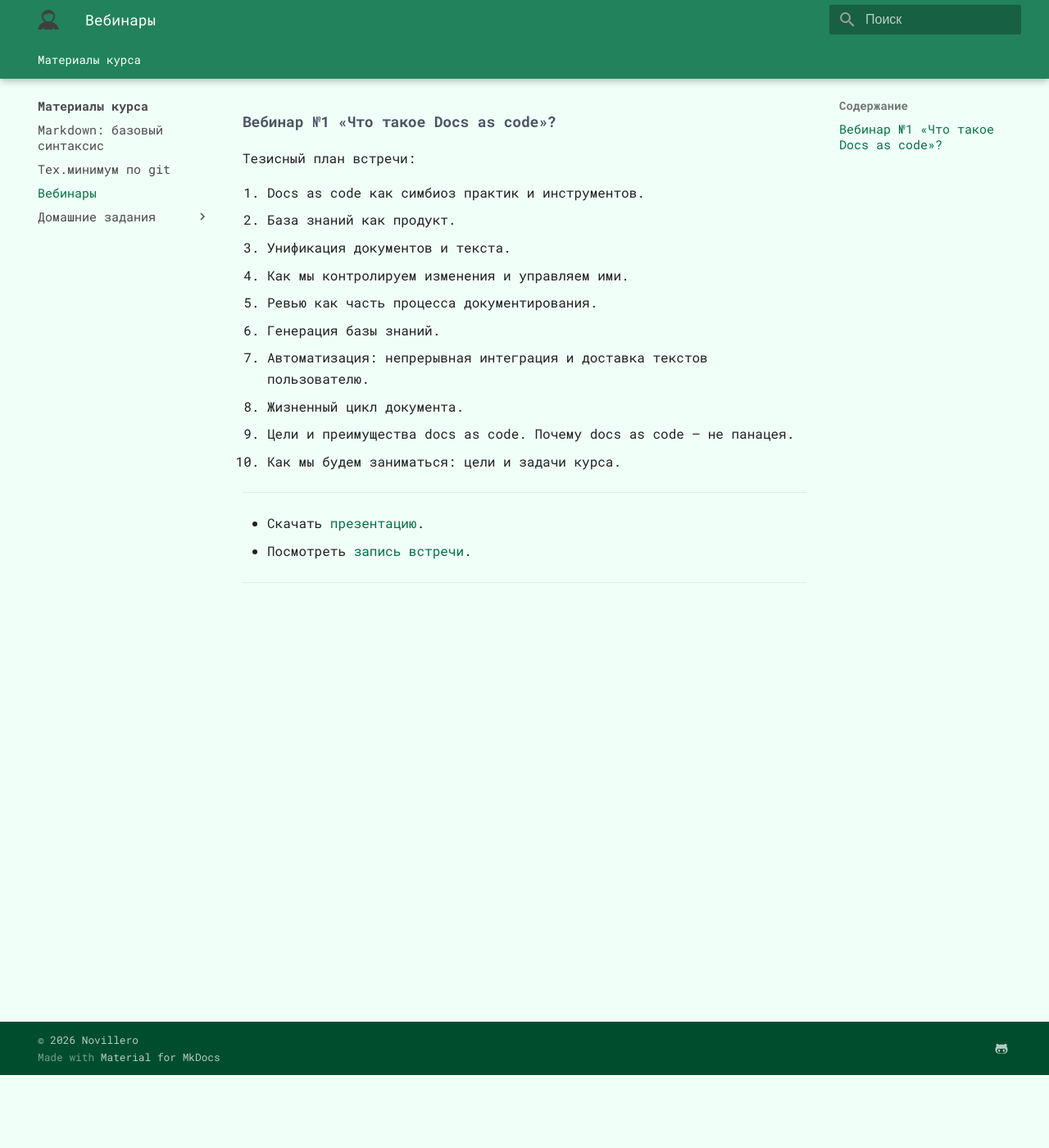
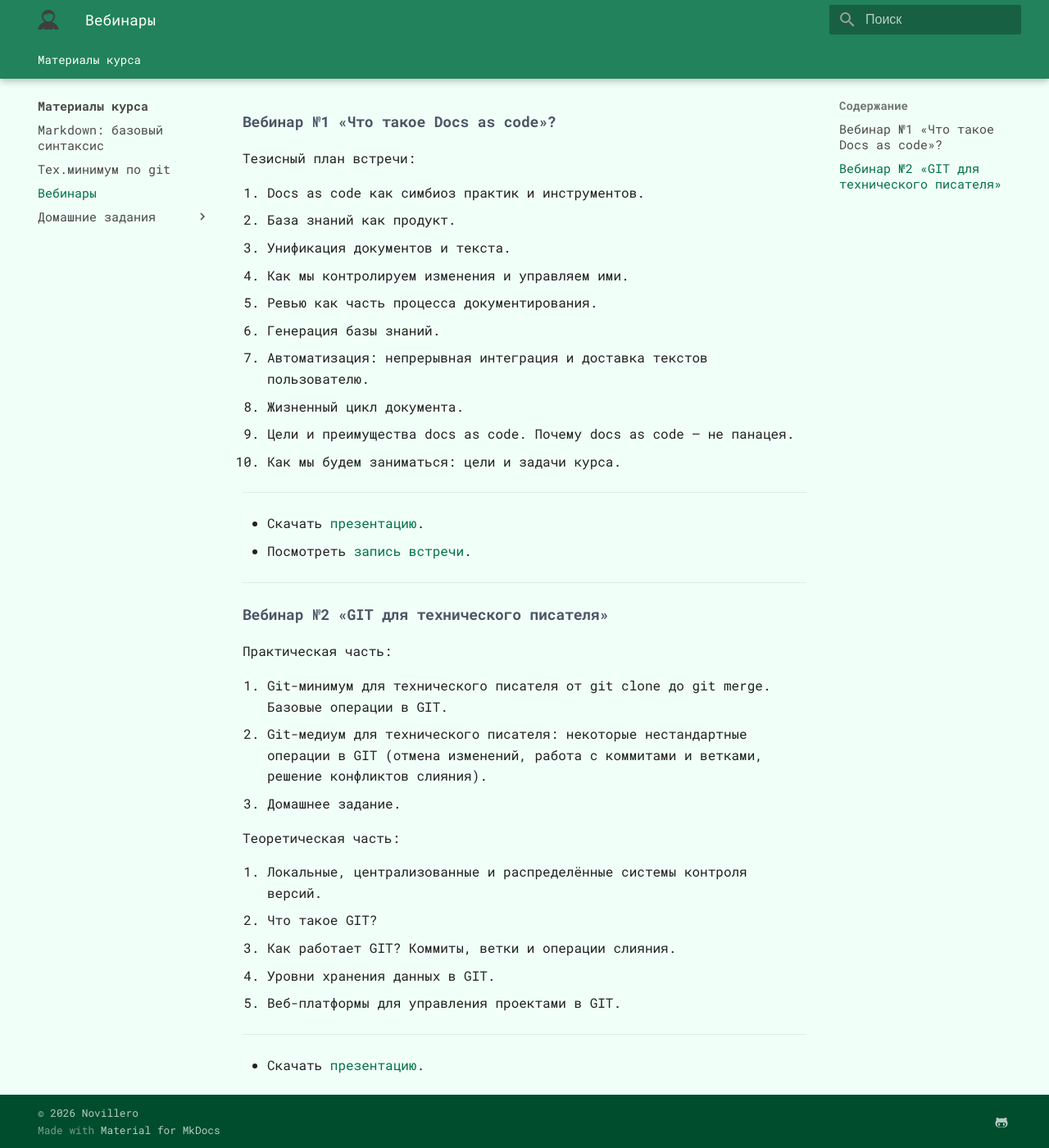
Before and after one commit to novillero/dac-adv-3, an MkDocs documentation site: the page built from docs/meetings.md, in a window 1280 px wide and 1400 px high, scrolled down 89 px. Shown: the whole window at 82% size. Built offline with MkDocs 1.6.1 and Material for MkDocs 9.7.7, drawn with Linux system fonts in a browser that asks for light colours; some web fonts are replaced.

Commit message:
add new webinar

```diff
--- a/docs/meetings.md
+++ b/docs/meetings.md
@@ -21,3 +21,25 @@
 * Посмотреть [запись встречи](https://disk.yandex.ru/i/62RVno45PG9ILw){target=_blank}.
 
 ---
+
+#### Вебинар №2 «GIT для технического писателя»
+
+Практическая часть:
+
+6. Git-минимум для технического писателя от git clone до git merge. Базовые операции в GIT.
+7. Git-медиум для технического писателя: некоторые нестандартные операции в GIT (отмена изменений, работа с коммитами и ветками, решение конфликтов слияния).
+8. Домашнее задание.
+
+
+Теоретическая часть:
+
+1. Локальные, централизованные и распределённые системы контроля версий.
+2. Что такое GIT?
+3. Как работает GIT? Коммиты, ветки и операции слияния.
+4. Уровни хранения данных в GIT.
+5. Веб-платформы для управления проектами в GIT.
+
+---
+
+* Скачать [презентацию](./original-docs/meeting-2.pdf){target=_blank}.
+<!--* Посмотреть [запись встречи](https://disk.yandex.ru/i/FdLxhkzwOsL__Q){target=_blank}.-->
```
